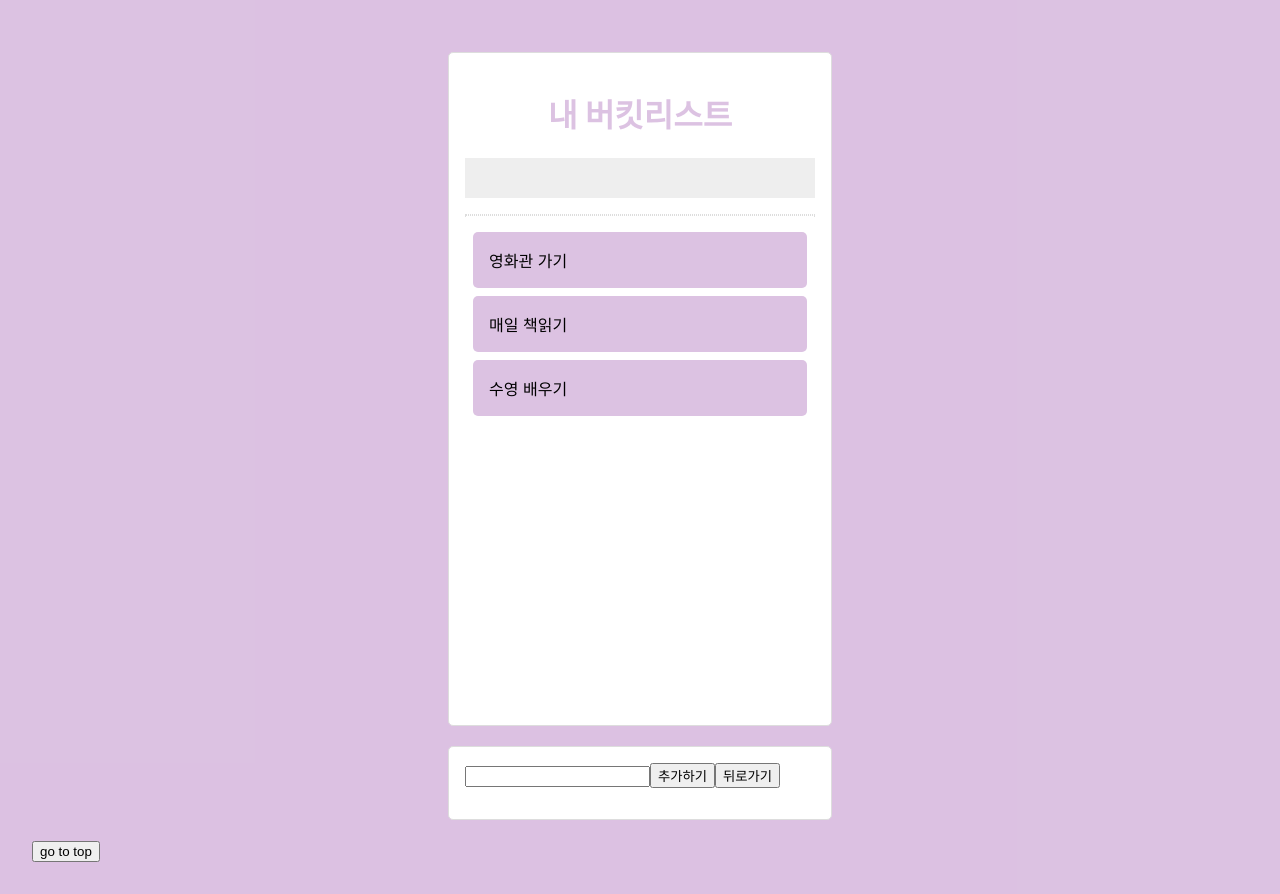
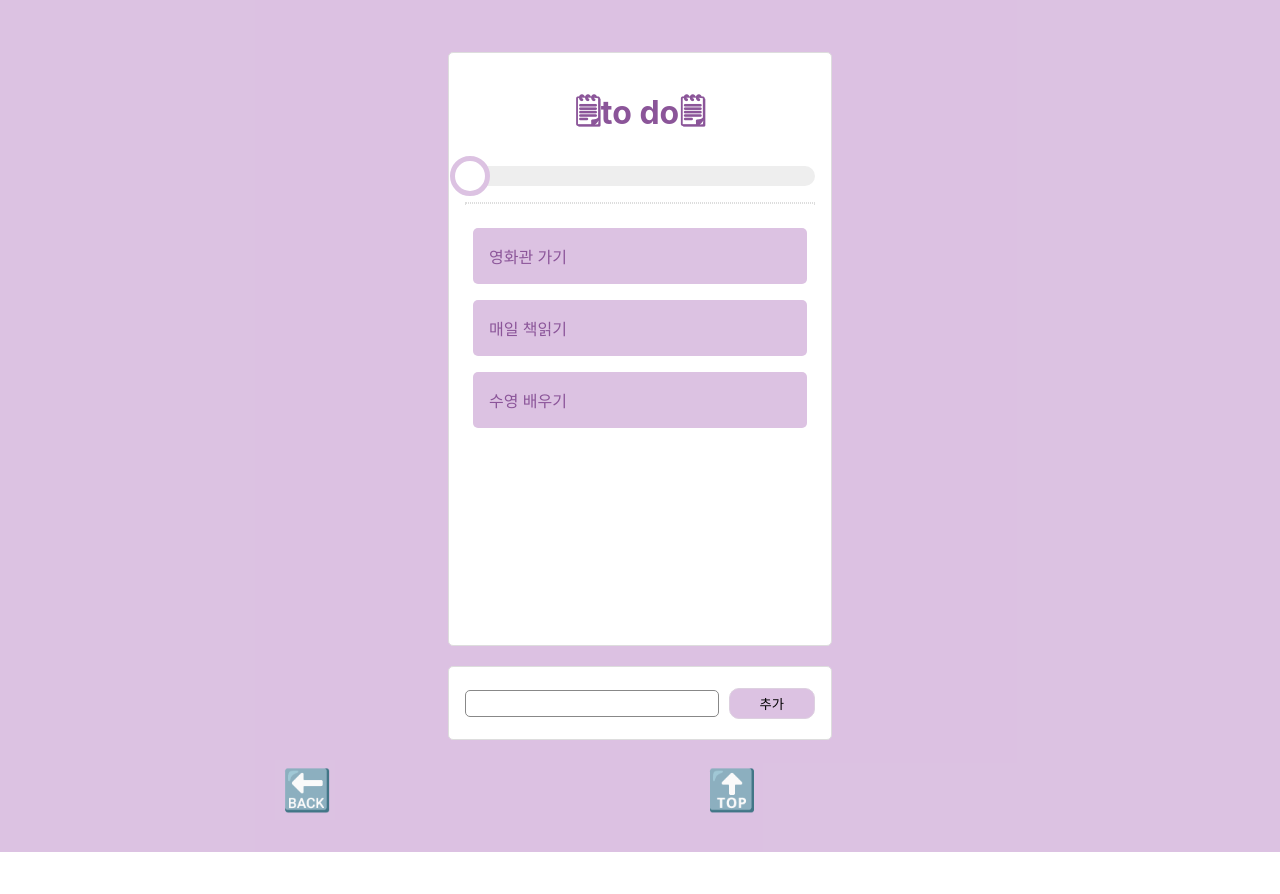
Before and after one commit to chochoq/bucketList, a React (Create React App) app: page / in a window 1280 px wide. After the commit the page ends 852 px from the top, so only its background shows below. Built offline with nearby package versions, Linux system fonts and the light colour scheme; the HTML template or start-up script is replaced by a standard one.

Commit message:
(styled) progressBar, button, inputBox, scroll

```diff
--- a/src/App.js
+++ b/src/App.js
@@ -72,7 +72,7 @@ class App extends React.Component {
 
           <Container className="container">
 
-            <Title className="title">내 버킷리스트</Title>
+            <Title className="title">🗒to do🗒</Title>
             <Progress/>
             <Line className="line" />
 
@@ -97,16 +97,24 @@ class App extends React.Component {
           </Container>
 
           <Add>
-            <input type="text" ref={this.text}/>
-            <button onClick={this.addBucketList}>추가하기</button>
-            <button onClick={() => {
-              this.props.history.goBack();
-            }}>뒤로가기</button>
+            <input type="text" ref={this.text}></input>
+            <button onClick={this.addBucketList}>추가</button>
+
+
+
           </Add>
 
-          <button onClick={() => {
+
+          <Back
+            onClick={() => {
+              this.props.history.goBack();
+          }}>🔙</Back>
+
+          <Top onClick={() => {
             window.scrollTo({top:0,left:0, behavior:"smooth"});
-          }}>go to top</button>
+            }}>🔝</Top>
+
+
       </AppDiv>
     );
   }
@@ -123,7 +131,7 @@ const AppDiv = styled.div`
 
 const Container = styled.div`
   max-width: 350px;
-  min-height: 80vh;
+  min-height: 70vh;
   background-color: #fff;
   padding: 16px;
   margin: 20px auto;
@@ -132,7 +140,7 @@ const Container = styled.div`
 `
 
 const Title = styled.h1`
-  color: rgba(171, 106, 184, 0.411);
+  color: #8B5599;
   text-align: center;
 `
 
@@ -149,7 +157,61 @@ const Add = styled.div`
   margin: 20px auto;
   border-radius: 5px;
   border: 1px solid #ddd;
+  display: flex;
+  align-items: center;
+  justify-content: space-between;
+  & > * {
+    padding: 5px;
+  }
+  & input {
+    border-radius: 5px;
+    margin-right: 10px;
+    border: 1px solid #888;
+    width: 70%;
+    &:focus {
+      background-color: #ddd;
+    }
+  }
+
+  & button{
+    width:25%;
+    background-color: #DCC2E2;
+    border: 1px solid #ddd0e0;
+    border-radius: 10px;
+  }
 `;
+
+
+const Top = styled.button`
+
+  width:60px;
+  height: 60px;
+
+  align-items: center;
+  background-color: #DCC2E2;
+  border: 1px solid #DCC2E2;
+
+
+  left: 50%;
+  position: relative;
+
+  font-size:40px;
+`;
+const Back = styled.button`
+
+  width:60px;
+  height: 60px;
+
+  align-items: center;
+  background-color: #DCC2E2;
+  border: 1px solid #DCC2E2;
+
+  left: 20%;
+  position: relative;
+
+  font-size:40px;
+`;
+
 
 // 3)connect로 컴포넌트와 스토어를 엮어줍니다.
 export default connect(mapStateToProps,mapDispatchToProps)(withRouter(App));
--- a/src/BucketList.js
+++ b/src/BucketList.js
@@ -13,35 +13,38 @@ const BucketList = (props) => {
     console.log(bucket_list);
     // 컴포넌트가 뿌려줄 ui 요소(리엑트 엘리먼트라고 불러요.)를 반환해줍니다.
     return (
-        <list className="lists">
+        <ListStyle>
             {/* 2) 몇 번째 상세에 와있는 지 알기 위해, URL 파라미터를 적용하자 --- app.js에도 적용한다 */}
             {bucket_list.map((list, index) => {
                 return (
                     <ListItem
                         className="list-item"
+                        complete={list.complete}
                         key={index}
-                        color={list.complete ? "#8b5599":"#DCC2E2"}
                         onClick={() => { props.history.push('/detail/'+index) }}
                     >{list.text}</ListItem>);
                 })
             }
-        </list>
+        </ListStyle>
     );
 }
 
 
-const list = styled.div`
+const ListStyle = styled.div`
     display: flex;
     flex-direction: column;
-    height: 100%;
+    height: 50vh;
     overflow-x: hidden;
     overflow-y: auto;
+    max-height: 50vh;
 `
 
 const ListItem = styled.div`
     padding: 16px;
     margin: 8px;
-    background-color: ${props=>props.color};
+    background-color: ${props => props.complete? "#8b5599":"#DCC2E2"};
+    color: ${props => props.complete ? "#DCC2E2" : "#8b5599"};
+    font-weight: 550;
     border-radius: 5px;
 `
 
--- a/src/Detail.js
+++ b/src/Detail.js
@@ -1,6 +1,7 @@
 import React from 'react';
 import { useSelector, useDispatch } from 'react-redux';
 import { deleteBucket, updateBucket } from './redux/modules/bucket';
+import styled from 'styled-components';
 
 const Detail = (props) => {
     const dispatch = useDispatch();
@@ -15,17 +16,26 @@ const Detail = (props) => {
         <div>
             <h1>{bucket_list[bucket_index].text}</h1>
 
-            <button onClick={() => {
+            <Button onClick={() => {
                 dispatch(deleteBucket(bucket_index));
                 props.history.goBack();
-            }}>삭제</button>
+            }}>삭제</Button>
 
-            <button onClick={() => {
+            <Button onClick={() => {
                 dispatch(updateBucket(bucket_index));
                 props.history.goBack();
-            }}>완료하기</button>
+            }}>완료하기</Button>
         </div>
     )
 }
 
+const Button = styled.button`
+    width:25%;
+    background-color: #DCC2E2;
+    border: 1px solid #ddd0e0;
+    border-radius: 10px;
+    margin: 5% 12%;
+`;
+
+
 export default Detail;
--- a/src/Progress.js
+++ b/src/Progress.js
@@ -16,7 +16,8 @@ const Progress = (props) => {
 
     return (
         <ProgressBar>
-            <Highlight width={ (count/bucket_list.length)*100 + "%" }/>
+            <Highlight width={(count / bucket_list.length) * 100 + "%"} />
+            <ProgressCircle/>
         </ProgressBar>
     );
 }
@@ -24,14 +25,34 @@ const Progress = (props) => {
 const ProgressBar = styled.div`
     background-color:#eee;
     width:100%;
-    height:40px;
+    height:20px;
+    border-radius: 60px;
+    display: flex;
+    align-items: center;
 `;
 
 const Highlight = styled.div`
-    background-color:#DCC2E2;
-    height:40px;
+    background-color:#8B5599;
+    height:20px;
     width:${props => props.width};
     transition: width 1s;
+
+    border-radius: 60px;
+
+`;
+
+const ProgressCircle = styled.div`
+    background-color:#FFF;
+    border : 5px solid #DCC2E2;
+    box-sizing:border-box;
+    width: 40px;
+    height: 40px;
+    border-radius:150px;
+
+    display: flex;
+    margin: 0px 0px 0px -15px;
+
+
 `;
 
 export default Progress;
```
Also changed, not shown: src/scc_img01.png (deleted).
